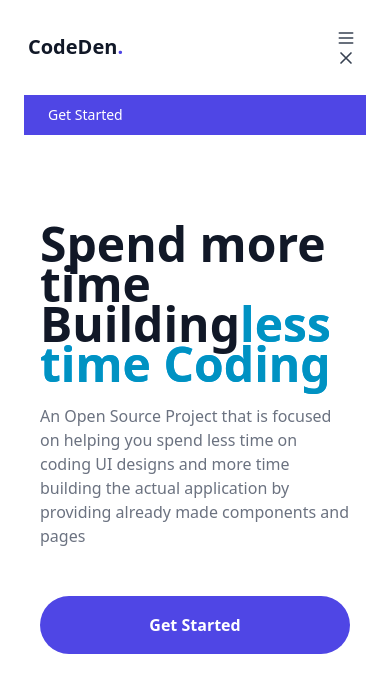
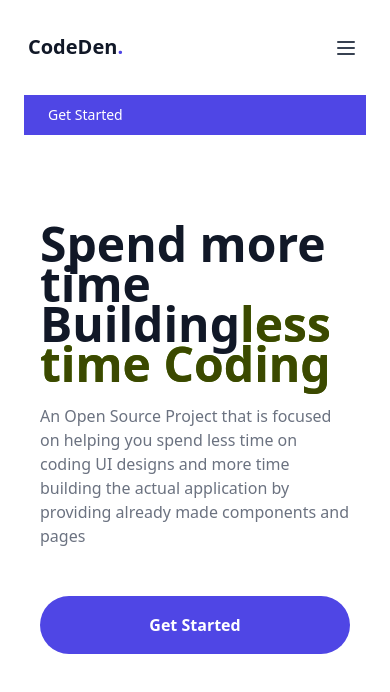
Before and after one commit to kromate/Codeden, a Vue app: page / in a window 390 px wide. Shown: the top 692 px of the page. Built offline with nearby package versions, Linux system fonts and the light colour scheme.

Commit message:
feat: clean up

```diff
--- a/package.json
+++ b/package.json
@@ -11,7 +11,7 @@
   },
   "dependencies": {
     "@vue/eslint-config-typescript": "^10.0.0",
-    "@vueuse/core": "^8.2.0",
+    "@vueuse/core": "^8.2.3",
     "vue": "^3.2.25",
     "vue-router": "4",
     "vuedraggable": "^4.1.0"
--- a/src/assets/styles/tailwind.css
+++ b/src/assets/styles/tailwind.css
@@ -1,3 +1,11 @@
 @tailwind base;
 @tailwind components;
 @tailwind utilities;
+
+
+
+@layer components{
+    .btn{
+        @apply inline-flex items-center justify-center w-full px-8 py-4 text-base font-bold leading-6 text-white bg-indigo-600 border border-transparent rounded-full md:w-auto hover:bg-indigo-500 focus:outline-none focus:ring-2 focus:ring-offset-2 focus:ring-indigo-600
+    }
+}
--- a/src/components/NavBar.vue
+++ b/src/components/NavBar.vue
@@ -1,5 +1,5 @@
 <template>
-	<nav class="relative z-50 h-24 select-none" x-data="{ showMenu: false }">
+	<nav class="relative z-50 h-24 select-none"  v-if="!showMenu">
 		<div class="container relative flex flex-wrap items-center justify-between h-24 mx-auto  font-medium border-b border-gray-200 md:overflow-visible">
 			<div class="flex items-center justify-start w-1/4 h-full pr-4">
 				<a href="#_" class="inline-block py-4 md:py-0">
@@ -10,10 +10,10 @@
 			<a href="#_" class="inline-flex items-center w-full px-6 py-3 text-sm font-medium leading-4 text-white bg-indigo-600 md:px-3 md:w-auto md:rounded-full lg:px-5 hover:bg-indigo-500 focus:outline-none md:focus:ring-2 focus:ring-0 focus:ring-offset-2 focus:ring-indigo-600">Get Started</a>
 
 			<div @click="showMenu = !showMenu" class="absolute right-0 flex flex-col items-center  justify-center w-10 h-10 bg-white rounded-full cursor-pointer md:hidden hover:bg-gray-100">
-				<svg class="w-6 h-6 text-gray-700" x-show="!showMenu" fill="none" stroke-linecap="round" stroke-linejoin="round" stroke-width="2" viewBox="0 0 24 24" stroke="currentColor" x-cloak="">
+				<svg class="w-6 h-6 text-gray-700" v-if="!showMenu" fill="none" stroke-linecap="round" stroke-linejoin="round" stroke-width="2" viewBox="0 0 24 24" stroke="currentColor" x-cloak="">
 					<path d="M4 6h16M4 12h16M4 18h16"></path>
 				</svg>
-				<svg class="w-6 h-6 text-gray-700" x-show="showMenu" fill="none" stroke="currentColor" viewBox="0 0 24 24" xmlns="http://www.w3.org/2000/svg" x-cloak="">
+				<svg class="w-6 h-6 text-gray-700" v-if="showMenu" fill="none" stroke="currentColor" viewBox="0 0 24 24" xmlns="http://www.w3.org/2000/svg" x-cloak="">
 					<path stroke-linecap="round" stroke-linejoin="round" stroke-width="2" d="M6 18L18 6M6 6l12 12"></path>
 				</svg>
 			</div>
@@ -21,8 +21,7 @@
 	</nav>
 </template>
 
-<script>
+<script setup lang="ts">
 import { ref } from 'vue'
-
 const showMenu = ref(false)
 </script>
--- a/src/router/index.js
+++ b/src/router/index.js
@@ -5,7 +5,6 @@ import { createRouter, createWebHistory } from 'vue-router'
 
 
 export const setupRouter = async () => {
-	console.log( await Promise.all(routes))
 	const router = createRouter({
 		history: createWebHistory(),
 		routes: await Promise.all(routes)
--- a/src/views/index.vue
+++ b/src/views/index.vue
@@ -10,7 +10,7 @@
 				>
 					<span class="inline md:block">Spend more time Building</span>
 					<span
-						class="relative mt-2 text-transparent bg-clip-text gradient md:inline-block text-primary"
+						class="relative mt-2  bg-clip-text gradient md:inline-block"
 					>less time Coding</span
 					>
 				</h1>
@@ -21,13 +21,10 @@
 				</div>
 				<div class="flex flex-col items-center mt-12 text-center">
 					<span class="relative inline-flex w-full md:w-auto">
-						<a
-							href="#_"
-							type="button"
-							class="inline-flex items-center justify-center w-full px-8 py-4 text-base font-bold leading-6 text-white bg-indigo-600 border border-transparent rounded-full md:w-auto hover:bg-indigo-500 focus:outline-none focus:ring-2 focus:ring-offset-2 focus:ring-indigo-600"
-						>
+						<router-link to="/" class="btn">
 							Get Started
-						</a>
+						</router-link>
+
 					</span>
 				</div>
 			</div>
@@ -44,8 +41,8 @@ import NavBar from '../components/NavBar.vue'
 <style scoped>
 .gradient  {
   text-align: center;
-  color: #f35626;
-  background-image: -webkit-linear-gradient(92deg, #f35626, #feab3a);
+  color: #3426f3;
+  background-image: -webkit-linear-gradient(92deg, #3426f3, #feab3a);
   background-clip: text;
   text-fill-color: transparent;
   animation: hue 10s infinite linear;
```
Also changed, not shown: 1 other file (tests, documents, lock files or other folders).
